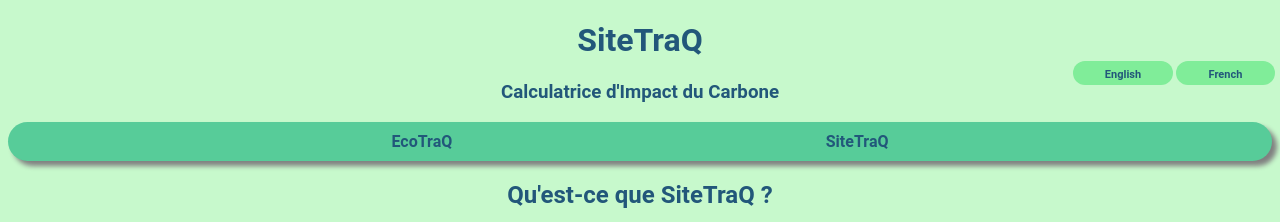
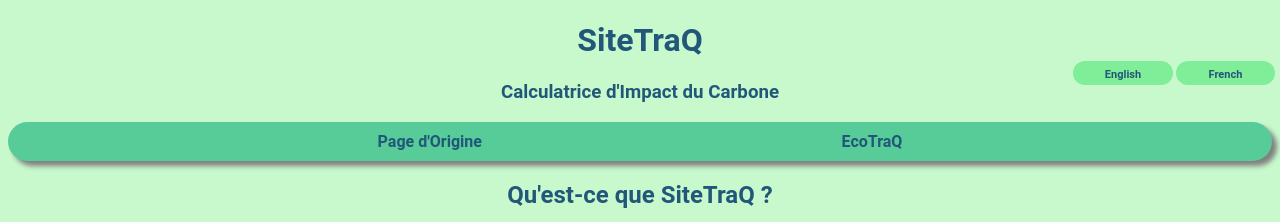
Before and after one commit to Science-Fair-with-the-cools/SiteTraqFR, a plain HTML site: page index.html in a window 1280 px wide. Shown: the top 222 px of the page. Drawn offline with Linux system fonts and the light colour scheme.

Commit message:
Update index.html

```diff
--- a/index.html
+++ b/index.html
@@ -21,12 +21,12 @@
     <!-- Header to access different parts of the site -->
     <div id="header">
       <div class="sites">
-        <a href="https://science-fair-with-the-cools.github.io/EcoTraQ/">EcoTraQ</a>
+        <a href="https://science-fair-with-the-cools.github.io/Homepage/">Page d'Origine</a>
 
         </div>
 
         <div class="sites">
-          <a href="https://science-fair-with-the-cools.github.io/SiteTraQ/">SiteTraQ
+          <a href="https://science-fair-with-the-cools.github.io/EcoTraQFR/">EcoTraQ
           </a>
 
       </div>
```
